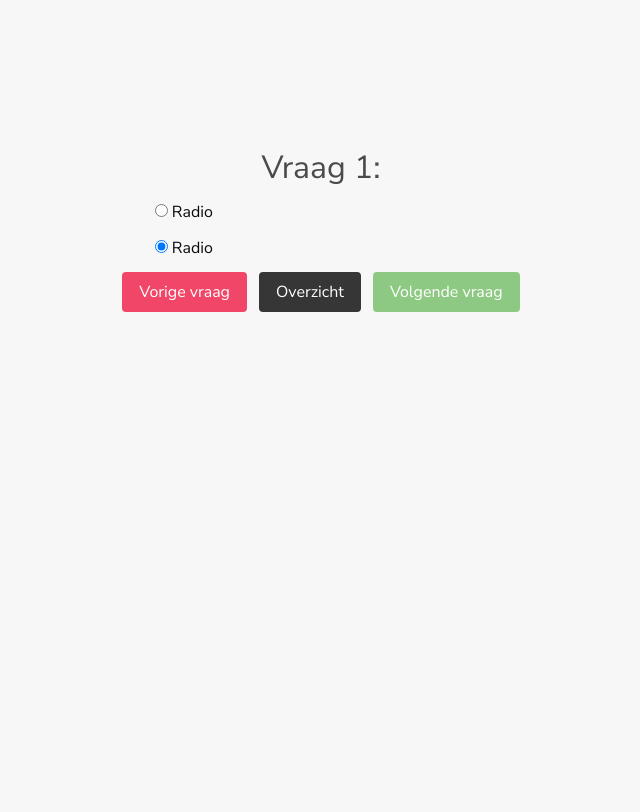
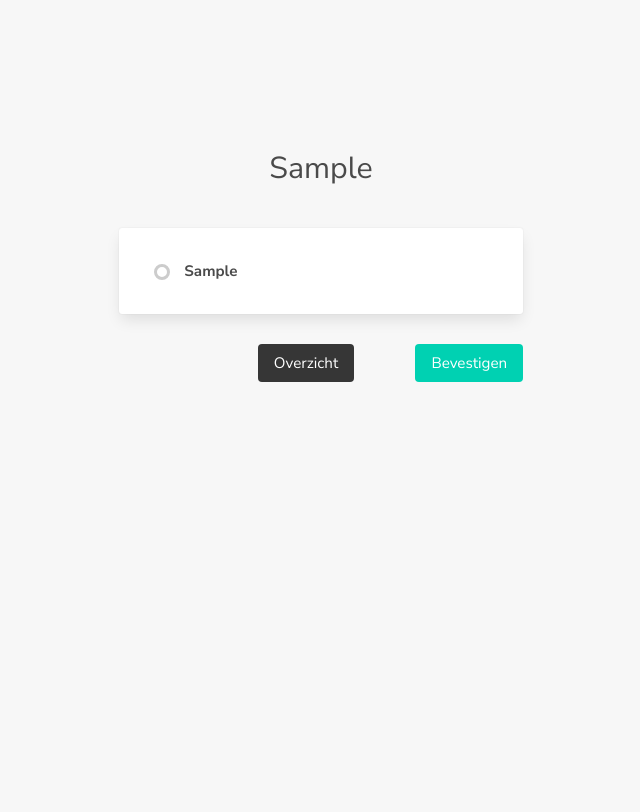
Before and after one commit to rschwab12/CTRLALTDEL-INF1BC-Sorteerhoed, a Flask app: template templates/vraag.html in a window 1280 px wide. Shown: the whole page, without its empty margins (319-959 px from the left). After the commit the page ends 382 px from the top, so only its background shows below. Run offline with Flask 2, Linux system fonts and the light colour scheme; the template is opened without the code that fills it: most values are stand-ins (such as "Sample title", 1, 10 or a date in 2020); some libraries are stand-ins or nearby versions.

Commit message:
Vragenlijst van dict > html Klein overzicht menu en knop voor berekenen toegevoegd

```diff
--- a/app.py
+++ b/app.py
@@ -1,16 +1,18 @@
 from flask import Flask, redirect, url_for, render_template, request, session
 import json
 import user_session
+from question.question import *
+from question.answer import *
 
 app = Flask(__name__)
 app.secret_key = "HSL-SORTEERHOED-2020-$^&"
 
 @app.route("/sorteerhoed/", methods=["POST", "GET"])
 def home():
-    form = request.form
-    method = request.method
+    if request.method == "POST" and "button" in request.form:
+        form = request.form
+        method = request.method
 
-    if method == "POST" and "button" in request.form:
         if form["button"] == "Beginnen":
             return redirect(url_for("gegevens"))
 
@@ -18,10 +20,10 @@ def home():
 
 @app.route("/sorteerhoed/gegevens/", methods=["POST", "GET"])
 def gegevens():
-    form = request.form
-    method = request.method
+    if request.method == "POST" and "button" in request.form:
+        form = request.form
+        method = request.method
 
-    if method == "POST" and "button" in form:
         if form["button"] == "Vragenlijst starten":
             user_session.clearSession(session)
             user_session.createSession(session, form["username"], "TEST123", "Tom@alt-del.nl")
@@ -35,22 +37,127 @@ def vraag():
     if not user_session.hasSession(session):
         return redirect(url_for("home"))
 
-    if request.method == "POST":
-        return redirect(url_for("done"))
+    current_question = int(user_session.getHuidigeVraag(session))
 
-    return render_template('vraag.html')
+    if request.method == "POST" and "button" in request.form:
+        form = request.form
+        method = request.method
 
-@app.route("/sorteerhoed/done/", methods=["POST", "GET"])
-def done():
-    if request.method == "POST":
-        user_session.clearSession(session)
+        if "antwoord" in form:
+            user_session.setAntwoord(session, current_question, int(form["antwoord"]))
+            print(user_session.getAntwoorden(session))
+
+        if form["button"] == "Vorige vraag":
+            user_session.setHuidigeVraag(session, (current_question-1))
+            return redirect(url_for("vraag"))
+
+        if form["button"] == "Volgende vraag":
+            user_session.setHuidigeVraag(session, (current_question+1))
+            return redirect(url_for("vraag"))
+
+        if form["button"] == "Overzicht":
+            user_session.setHuidigeVraag(session, 1)
+            return redirect(url_for("overzicht"))
+
+        if form["button"] == "Bevestigen":
+            user_session.setHuidigeVraag(session, 1)
+            return redirect(url_for("overzicht"))
+
+    back = getQuestionByID(int(current_question-1)) is not None
+    next = getQuestionByID(int(current_question+1)) is not None
+    filled = user_session.getAntwoord(session, current_question)
+    return render_template('vraag.html', question=getQuestionByID(current_question), back=back, next=next, filled=filled)
+
+@app.route("/sorteerhoed/overzicht/", methods=["POST", "GET"])
+def overzicht():
+    if not user_session.hasSession(session):
         return redirect(url_for("home"))
 
-    return render_template('done.html', name = user_session.getUsername(session))
+    if request.method == "POST" and "button" in request.form:
+        form = request.form
+        method = request.method
+
+        if form["button"] == "Resultaat berekenen":
+            return redirect(url_for("home"))
+
+        user_session.setHuidigeVraag(session, int(form["button"]))
+        return redirect(url_for("vraag"))
+
+    print(user_session.getIngevuldeAntwoorden(session))
+    return render_template('overzicht.html', questions=questions, filled=user_session.getIngevuldeAntwoorden(session))
+
+def getQuestionByID(id: int):
+    for question in questions:
+        if question.id == id:
+            return question
 
 if __name__ == "__main__":
-    # app.run(debug=True)
-    app.run(host='0.0.0.0', debug=True)
+    q = {
+        1: {
+            "vraag": "Vraag 1?",
+            "antwoorden": {
+                1: {
+                    "antwoord": "Antwoord 1",
+                    "punten": {"FICT": 1, "SE": 1, "BDM": 1, "IAT": 1}
+                },
+                2: {
+                    "antwoord": "Antwoord 2",
+                    "punten": {"FICT": 1, "SE": 1, "BDM": 1, "IAT": 1}
+                },
+                3: {
+                    "antwoord": "Antwoord 3",
+                    "punten": {"FICT": 1, "SE": 1, "BDM": 1, "IAT": 1}
+                }
+            }
+        },
+        2: {
+            "vraag": "Vraag 2?",
+            "antwoorden": {
+                1: {
+                    "antwoord": "Antwoord 1",
+                    "punten": {"FICT": 1, "SE": 1, "BDM": 1, "IAT": 1}
+                },
+                2: {
+                    "antwoord": "Antwoord 2",
+                    "punten": {"FICT": 1, "SE": 1, "BDM": 1, "IAT": 1}
+                },
+                3: {
+                    "antwoord": "Antwoord 3",
+                    "punten": {"FICT": 1, "SE": 1, "BDM": 1, "IAT": 1}
+                }
+            }
+        },
+        3: {
+            "vraag": "Vraag 3?",
+            "antwoorden": {
+                1: {
+                    "antwoord": "Antwoord 1",
+                    "punten": {"FICT": 1, "SE": 1, "BDM": 1, "IAT": 1}
+                },
+                2: {
+                    "antwoord": "Antwoord 2",
+                    "punten": {"FICT": 1, "SE": 1, "BDM": 1, "IAT": 1}
+                },
+                3: {
+                    "antwoord": "Antwoord 3",
+                    "punten": {"FICT": 1, "SE": 1, "BDM": 1, "IAT": 1}
+                }
+            }
+        }
+    }
+
+    questions = []
+    for id in q:
+        questions.append(Question(q, id))
+
+    app.run(debug=True)
+    # app.run(host='0.0.0.0', debug=True)
+
+    # question = Question(q, 1)
+    # print(question.getVraag())
+    # for antwoord in question.getAntwoorden():
+    #     print(antwoord.getTekst())
+    #     print(antwoord.getPunten("FICT"))
 
     # TODO: Maak database connectie
     # TODO: Laad vragelijst
--- /dev/null
+++ b/static/css/core/checkbox.css
@@ -0,0 +1,87 @@
+@import url(https://fonts.googleapis.com/css?family=Open+Sans:400,700);
+/** * Basic stuff - not really radio style related */
+ html {
+	 box-sizing: border-box;
+	 font-size: 95%;
+	 line-height: 1.5;
+	 font-family: 'Open Sans', sans-serif;
+	 text-align: center;
+}
+
+ *, *:before, *:after {
+	 box-sizing: inherit;
+}
+
+ .box {
+	 width: 100%;
+	 max-width: 600px;
+	 margin: 2rem auto;
+	 background: white;
+	 border: 1px solid white;
+	 border-radius: 3px;
+	 text-align: left;
+}
+
+ input[type=radio] {
+	 display: none;
+}
+
+  .active-label, label:focus, label:hover, label:active, input:checked + label {
+	 color: #8DC983;
+}
+ .active-label:before, label:focus:before, label:hover:before, label:active:before, input:checked + label:before {
+	 background: white;
+	 border-color: #8DC983;
+}
+
+ label {
+	 font-size: 1rem;
+	 font-weight: bold;
+	 line-height: 1;
+	 cursor: pointer;
+	 display: block;
+	 padding: 1rem 1rem 1rem 3rem;
+	 position: relative;
+	 border-top: 1px solid rgba(0, 0, 0, .1);
+	 background: white;
+	 whitespace: no-wrap;
+	 overflow: hidden;
+	 text-overflow: ellipsis;
+	 transition: all 0.15s ease;
+}
+
+ label:first-of-type {
+	 border: 0;
+}
+
+ label:before {
+	 content: "";
+	 position: absolute;
+	 left: 1rem;
+	 top: 1rem;
+	 width: 16px;
+	 height: 16px;
+	 border-radius: 50%;
+	 border: 0.2rem solid #ccc;
+}
+
+/** * How it should look when checked */
+ input:checked + label:before {
+	 border-color: white;
+	 border: none;
+	 background: #8DC983;
+}
+
+/** * How it should look when disabled */
+ input:disabled + label {
+	 background: #efefef;
+	 color: rgba(0, 0, 0, .5);
+	 cursor: not-allowed;
+}
+ input:disabled + label:hover {
+	 border-color: rgba(0, 0, 0, .1);
+}
+ input:disabled + label:before {
+	 border-color: white;
+	 background: white;
+}
--- a/static/css/core/main-min.css
+++ /dev/null
@@ -1 +0,0 @@
-.container{border-radius:5px;background-color:#f2f2f2;padding:20px}input[type=text],input[type=date],select,textarea{width:100%;padding:12px;border:1px solid #ccc;border-radius:4px;box-sizing:border-box;margin-top:6px;margin-bottom:16px;resize:vertical}input[type=submit]{background-color:#4CAF50;color:white;padding:12px 20px;border:none;border-radius:4px;cursor:pointer}input[type=submit]:hover{background-color:#45a049}@media screen and (min-width: 500px){.dynamicallyScale{font-size:50px}}@media screen and (max-width: 499px){.dynamicallyScale{font-size:20px}}
--- a/templates/vraag.html
+++ b/templates/vraag.html
@@ -3,42 +3,65 @@
   <title>Sorteerhoed</title>
   <meta name="viewport" content="width=device-width, initial-scale=1.0">
   <link rel="stylesheet" href="{{ url_for('static', filename='css/bulma/bulma.min.css') }}">
+  <link rel="stylesheet" href="{{ url_for('static', filename='css/core/checkbox.css') }}">
 
   <link rel="stylesheet" href="https://cdnjs.cloudflare.com/ajax/libs/animate.css/4.1.1/animate.min.css" />
   <script src="https://kit.fontawesome.com/3648ee0da4.js" crossorigin="anonymous"></script>
 </head>
 
-<body class="animate__animated animate__fadeIn">
+<!-- <body class="animate__animated animate__fadeIn"> -->
+<body>
   <div class="container" style="max-width: 65%; margin-top: 12.5%;">
 
     <div class="columns is-vcentered is-centered">
-      <h2 class="subtitle is-3">Vraag 1:</h2>
+      <h2 class="subtitle is-3">{{ question.getVraag() }}</h2>
     </div>
 
     <div class="columns is-vcentered is-centered">
-      <div class="column is-5">
+      <div class="column is-6">
+
         <form method="post">
+
           <div class="field">
-            <input class="is-checkradio" id="exampleRadioDefault" type="radio" name="exampleRadioDefault" checked="checked">
-            <label for="exampleRadioDefault">Radio</label>
+            <div class="box">
+              {% for antwoord in question.getAntwoorden() %}
+                {% if filled > 0 and antwoord.getID() == filled %}
+                  <input type="radio" id="{{ antwoord.getID() }}" name="antwoord" value="{{ antwoord.getID() }}" checked/>
+                  <label for="{{ antwoord.getID() }}">{{ antwoord.getTekst() }}</label>
+                {%else%}
+                  <input type="radio" id="{{ antwoord.getID() }}" name="antwoord" value="{{ antwoord.getID() }}"/>
+                  <label for="{{ antwoord.getID() }}">{{ antwoord.getTekst() }}</label>
+                {%endif%}
+              {%endfor%}
+            </div>
           </div>
 
           <div class="field">
-            <input class="is-checkradio" id="exampleRadioDefault" type="radio" name="exampleRadioDefault" checked="checked">
-            <label for="exampleRadioDefault">Radio</label>
+            <div class="columns is-variable is-1-mobile is-0-tablet is-3-desktop is-8-widescreen is-2-fullhd">
+              <div class="column">
+                {% if back %} <p class="control">
+                  <input class="button is-danger" type="submit" name="button" value="Vorige vraag">
+                </p> {%endif%}
+              </div>
+              <div class="column">
+                <p class="control">
+                  <input class="button is-dark" type="submit" name="button" value="Overzicht">
+                </p>
+              </div>
+              <div class="column">
+                {% if next %}
+                <p class="control is-grouped-right">
+                  <input class="button is-success" type="submit" name="button" value="Volgende vraag">
+                </p>
+                {% else %}
+                <p class="control is-grouped-right">
+                  <input class="button is-primary" type="submit" name="button" value="Bevestigen">
+                </p>
+                {%endif%}
+              </div>
+            </div>
           </div>
 
-          <div class="field is-grouped is-grouped-centered">
-            <p class="control">
-              <input class="button is-danger" type="submit" name="button" value="Vorige vraag">
-            </p>
-            <p class="control">
-              <input class="button is-dark" type="submit" name="button" value="Overzicht">
-            </p>
-            <p class="control">
-              <input class="button is-success" type="submit" name="button" value="Volgende vraag">
-            </p>
-          </div>
         </form>
       </div>
     </div>
```
Also changed, not shown: question/answer.py (added, +16 -0 lines), question/question.py (added, +23 -0 lines), static/css/core/main.css (deleted, +0 -41 lines), templates/done.html (deleted, +0 -25 lines), templates/overzicht.html (added, +52 -0 lines), user_session.py (+22 -24 lines), question/__init__.py (added), static/js/main.min.js (line endings or trailing spaces).
